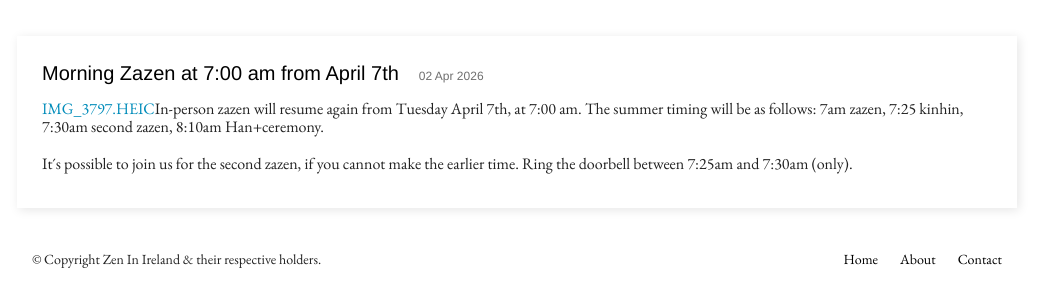
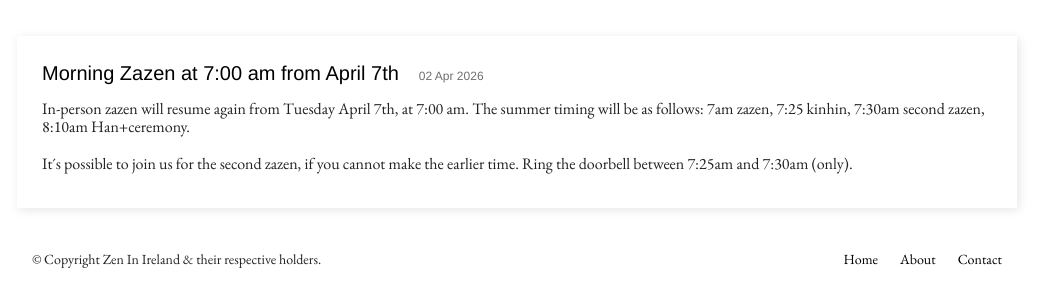
Before and after one commit to zen-ireland/zenireland.github.io, a Jekyll site: the page built from _posts/2026-04-03-morning-zazen-at-700-am-from-april-7th.md, in a window 1280 px wide, cut to the strip 179-486 px from the top of the page. Shown: the whole strip, without its empty margins (123-1173 px from the left). Built offline with Jekyll 4.4.1, drawn with Linux system fonts in a browser that asks for light colours.

Commit message:
TinaCMS content update

```diff
--- a/_posts/2026-04-03-morning-zazen-at-700-am-from-april-7th.md
+++ b/_posts/2026-04-03-morning-zazen-at-700-am-from-april-7th.md
@@ -6,6 +6,6 @@ categories:
 image: /img/IMG_3797.HEIC
 ---
 
-[IMG\_3797.HEIC](https://assets.tina.io/b93c9438-a1c7-4af1-9690-c46b5a0f3c18/IMG_3797.HEIC "IMG_3797.HEIC")In-person zazen will resume again from Tuesday April 7th, at 7:00 am. The summer timing will be as follows: 7am zazen, 7:25 kinhin, 7:30am second zazen, 8:10am Han+ceremony.
+In-person zazen will resume again from Tuesday April 7th, at 7:00 am. The summer timing will be as follows: 7am zazen, 7:25 kinhin, 7:30am second zazen, 8:10am Han+ceremony.
 
 It´s possible to join us for the second zazen, if you cannot make the earlier time. Ring the doorbell between 7:25am and 7:30am (only).
```
